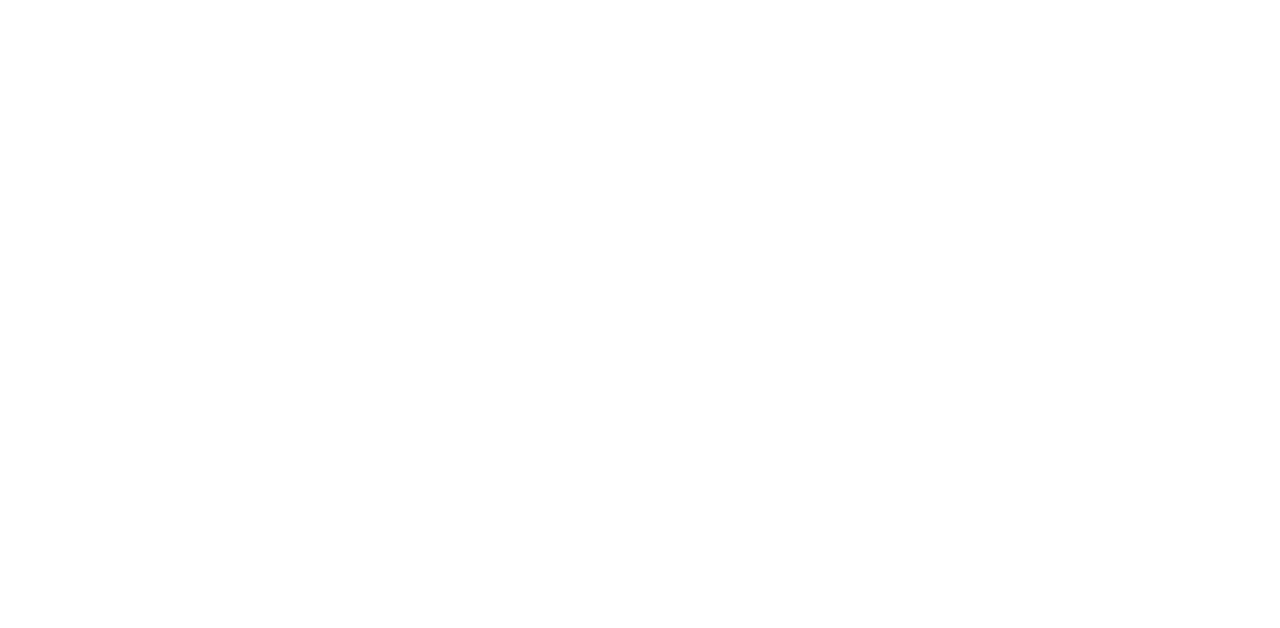
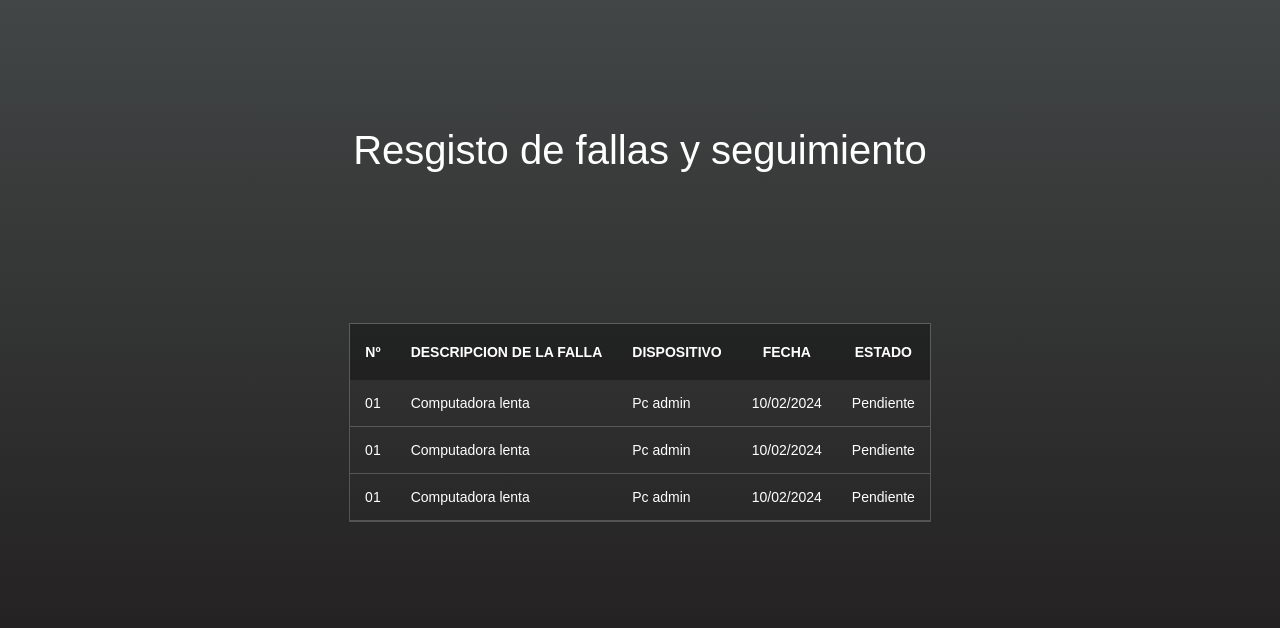
Before and after one commit to clauden2099/ProyectoRedes, a plain HTML site: page pag_principal.html in a window 1280 px wide. Drawn offline with Linux system fonts and the light colour scheme.

Commit message:
Paguina de registros y fallas de seguimiento

```diff
--- /dev/null
+++ b/estilos.css
@@ -0,0 +1,58 @@
+* {
+    margin: 0;
+    padding: 0;
+    box-sizing: border-box;
+    font-family: sans-serif;
+}
+
+body {
+    display: flex;
+    align-items: center;
+    justify-content: center;
+    min-height: 100vh;
+    background: linear-gradient(#424646, #1c1818);
+    flex-direction: column;
+}
+
+.container {
+    border: solid 1px rgba(255, 255, 255, 0.2);
+}
+
+.title {
+    text-align: center;
+    position: relative;
+    top: -150px; /* Lo sube */
+    font-size: 40px;
+    color: #fff;
+}
+
+table {
+    color: #fff;
+    font-size: 14px;
+    table-layout: fixed;
+    border-collapse: collapse;
+}
+
+thead {
+    background: rgba(10, 10, 10, 0.4);
+}
+
+th {
+    padding: 20px 15px ;
+    font-weight: 700;
+    text-transform: uppercase;
+}
+
+td {
+    padding: 15px;
+    border-bottom: solid 1px rgba(255, 255, 255, 0.2);
+}
+
+
+tbody tr {
+    cursor: pointer;
+}
+
+tbody tr:hover {
+    background: rgba(255, 252, 254, 0.4);
+}
--- a/pag_principal.html
+++ b/pag_principal.html
@@ -4,8 +4,49 @@
     <meta charset="UTF-8">
     <meta name="viewport" content="width=device-width, initial-scale=1.0">
     <title>Document</title>
+    <link rel="stylesheet" href="estilos.css">
 </head>
 <body>
 
+    <div class="title">Resgisto de fallas y seguimiento</div>
+    <div class="container">
+
+<table>
+    <thead>
+        <tr>
+            <th>Nº</th>
+            <th>Descripcion de la falla</th>
+            <th>Dispositivo</th>
+            <th>Fecha</th>
+            <th>Estado</th>
+        </tr>
+    </thead>
+    <tbody>
+        <tr>
+            <td>01</td>
+            <td>Computadora lenta</td>
+            <td>Pc admin</td>
+            <td>10/02/2024</td>
+            <td>Pendiente</td>
+        </tr>
+        <tr>
+            <td>01</td>
+            <td>Computadora lenta</td>
+            <td>Pc admin</td>
+            <td>10/02/2024</td>
+            <td>Pendiente</td>
+        </tr>
+        <tr>
+            <td>01</td>
+            <td>Computadora lenta</td>
+            <td>Pc admin</td>
+            <td>10/02/2024</td>
+            <td>Pendiente</td>
+        </tr>
+    </tbody>
+</table>
+
+    </div>
+
 </body>
 </html>
```
